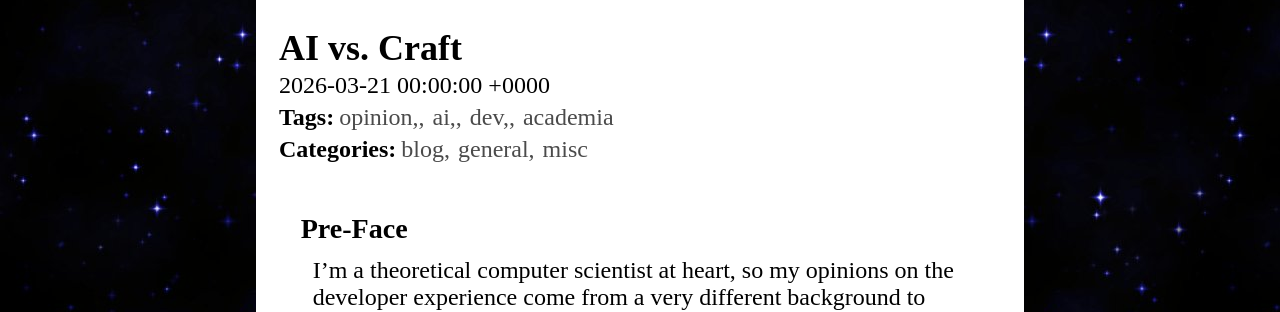
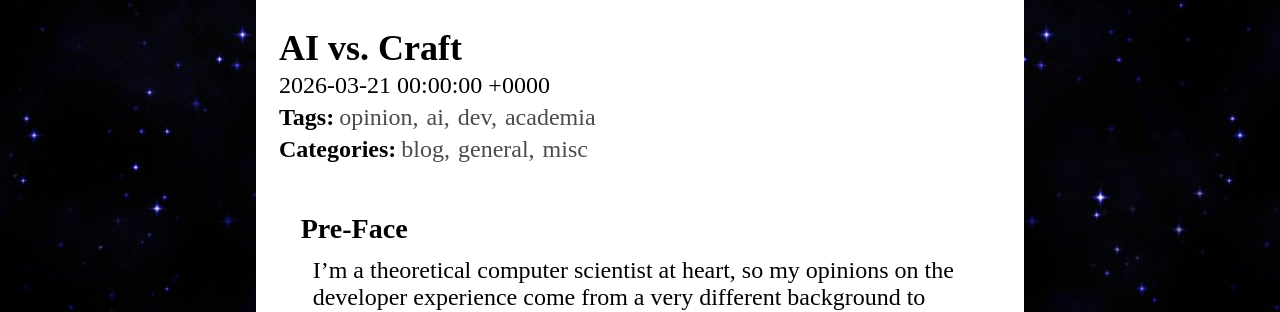
Before and after one commit to silas-hw/silas-hw.github.io, a Jekyll site: the page built from src/_posts/2026-03-21-ai-vs-craft.md, in a window 1280 px wide. Shown: the part 162-474 px from the top of the page. Built offline with Jekyll 4.4.1, drawn with Linux system fonts in a browser that asks for light colours.

Commit message:
Fix tags

```diff
--- a/src/_posts/2026-03-21-ai-vs-craft.md
+++ b/src/_posts/2026-03-21-ai-vs-craft.md
@@ -3,7 +3,7 @@ layout: post
 title:  "AI vs. Craft"
 date:   2026-03-21
 categories: blog general misc
-tags: opinion, ai, dev, academia
+tags: opinion ai dev academia
 ---
 
 # Pre-Face
```
